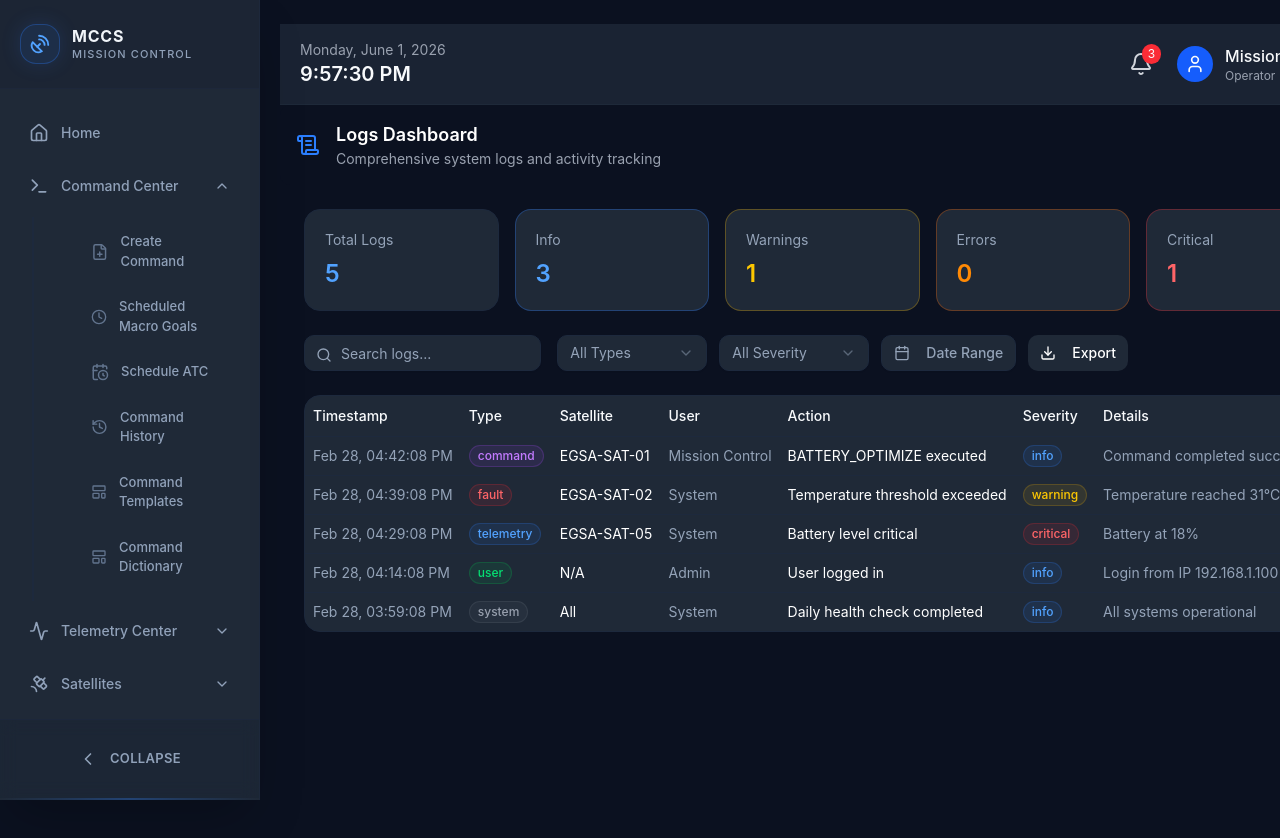
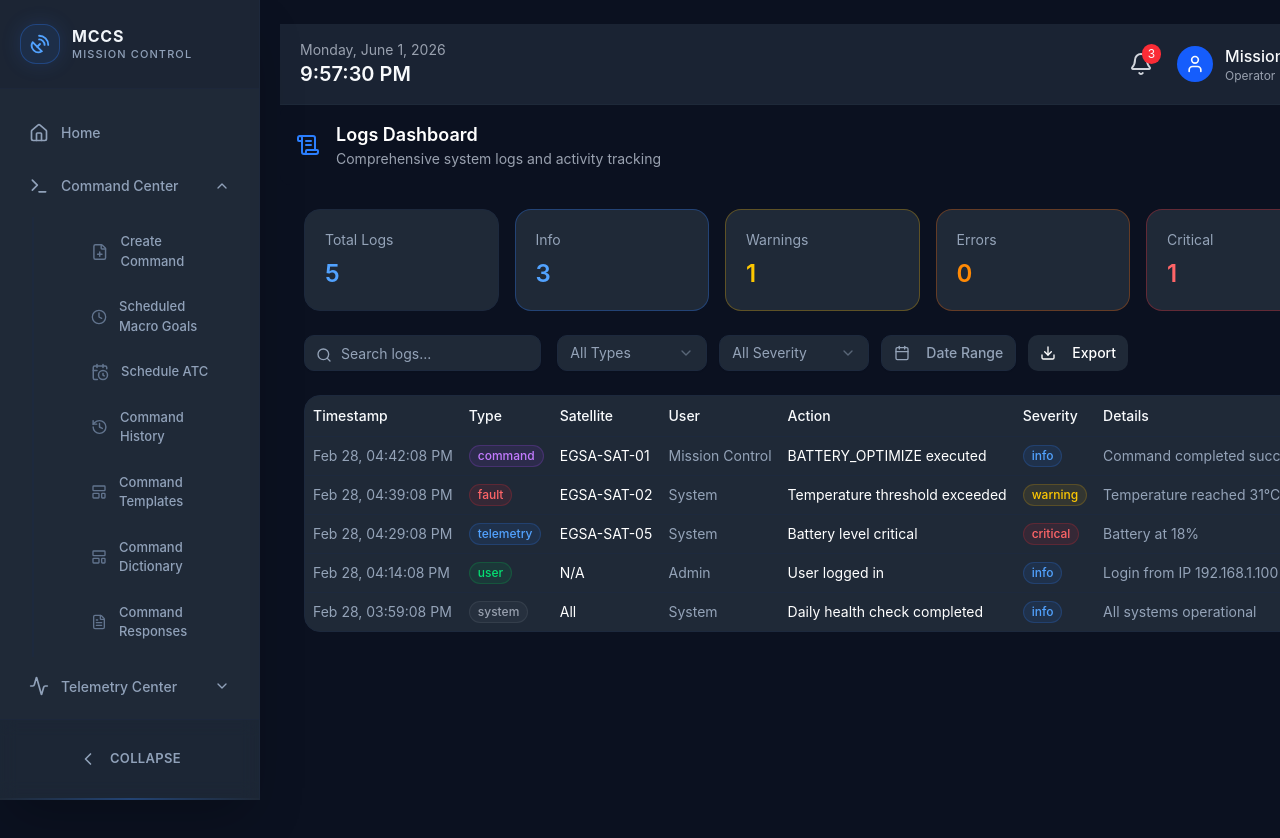
Before and after one commit to ahmedfarghaly261/MCC, a React (Vite) app: page /logs in a window 1280 px wide. Both pictures are taken after a click on the button "Command Center". Shown: the top 838 px of the page. Built offline with nearby package versions, Linux system fonts and the light colour scheme.

Commit message:
Increase the sidebar command center height

```diff
--- a/src/components/layout/Sidebar.tsx
+++ b/src/components/layout/Sidebar.tsx
@@ -259,7 +259,7 @@ export default function Sidebar({ collapsed, onToggle }: SidebarProps) {
                 <div
                   className={`overflow-hidden transition-all duration-300 ease-in-out ${
                     isExpanded
-                      ? "max-h-96 opacity-100 mt-2"
+                      ? "max-h-[800px] opacity-100 mt-2"
                       : "max-h-0 opacity-0"
                   }`}
                 >
```
